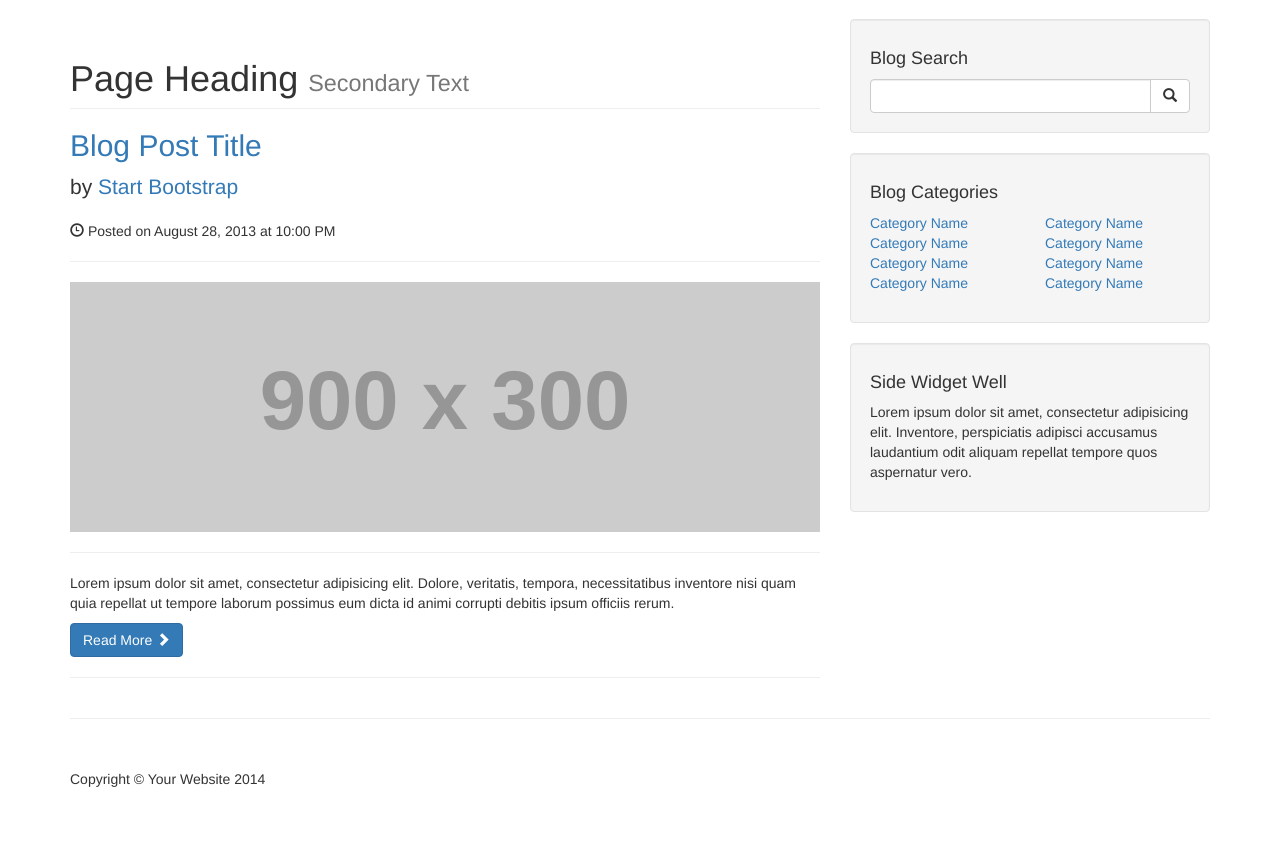
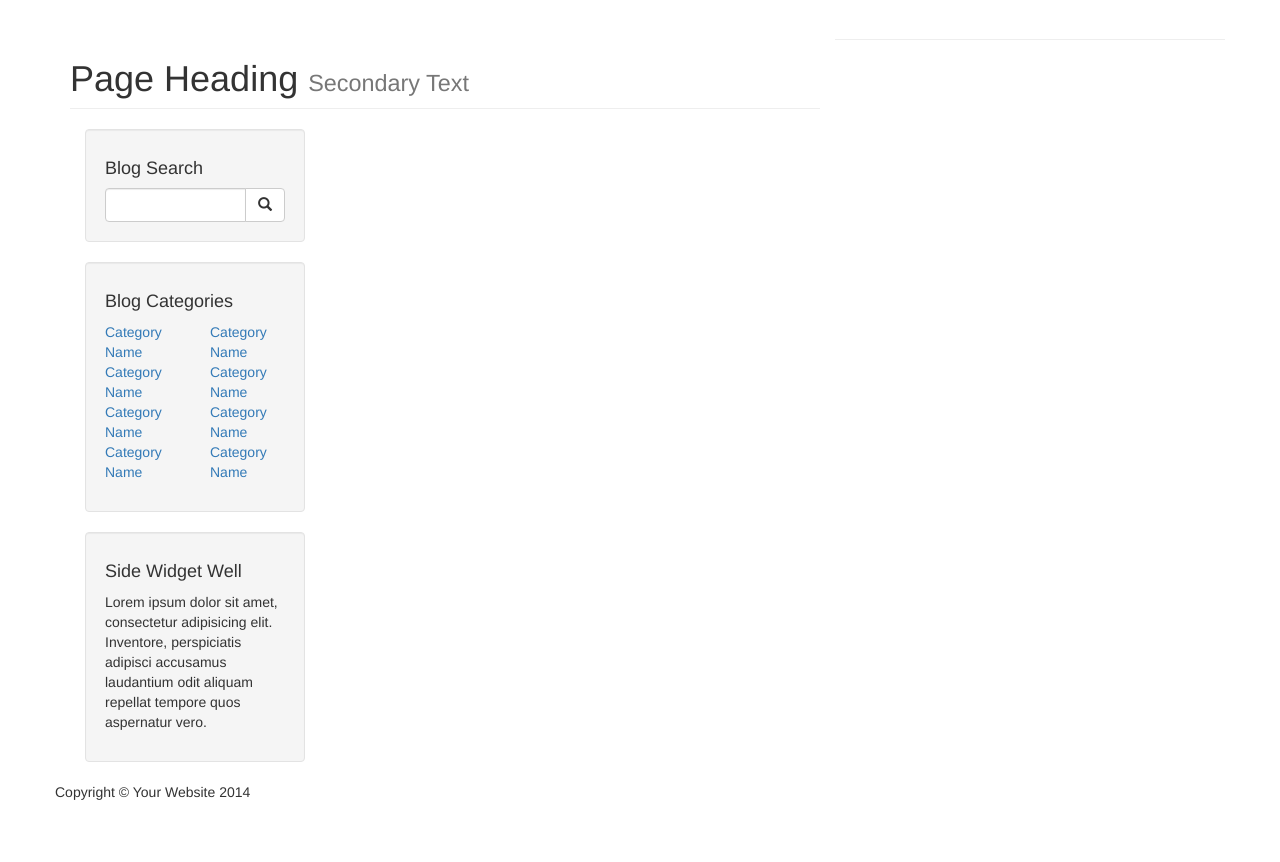
Before and after one commit to dreadlord-sedai/CMS-php, a PHP site: page / in a window 1280 px wide. Shown: the part 51-913 px from the top of the page. Before the commit the page ends 838 px from the top, so only its background shows below. Run offline with PHP 8.4, Linux system fonts and the light colour scheme; grey boxes labelled with a size stand in for pictures from a placeholder-image service; data that the repository does not hold is empty; some libraries are stand-ins or nearby versions.

Commit message:
Add Dynamic posts

```diff
--- a/index.php
+++ b/index.php
@@ -62,30 +62,6 @@ include "includes/header.php";
                     ?>
 
 
-
-
-
-                <h2>
-                    <a href="#">Blog Post Title</a>
-                </h2>
-                <p class="lead">
-                    by <a href="index.php">Start Bootstrap</a>
-                </p>
-                <p><span class="glyphicon glyphicon-time"></span> Posted on August 28, 2013 at 10:00 PM</p>
-                <hr>
-                <img class="img-responsive" src="http://placehold.it/900x300" alt="">
-                <hr>
-                <p>Lorem ipsum dolor sit amet, consectetur adipisicing elit. Dolore, veritatis, tempora, necessitatibus inventore nisi quam quia repellat ut tempore laborum possimus eum dicta id animi corrupti debitis ipsum officiis rerum.</p>
-                <a class="btn btn-primary" href="#">Read More <span class="glyphicon glyphicon-chevron-right"></span></a>
-
-                <hr>
-
-            </div>
-
-
-
-
-
             <!-- Blog Sidebar Widgets Column -->
             <?php
             include "includes/sidebar.php";
```
